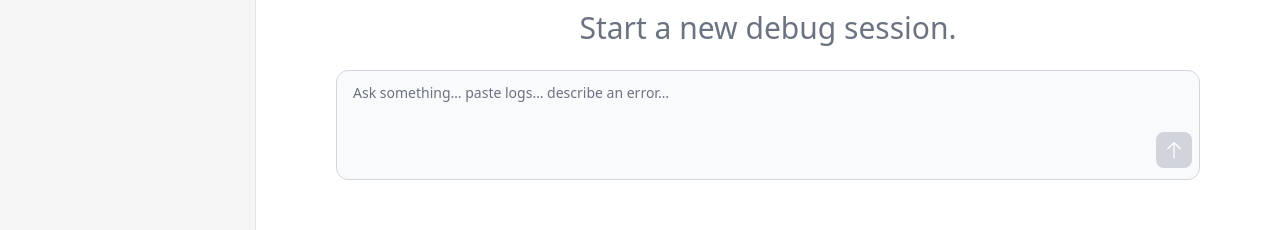
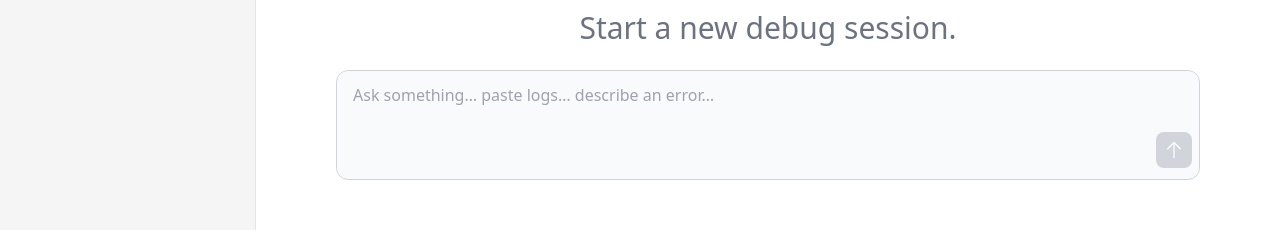
Before and after one commit to leczy642/DebugFlow, a Next.js app in the folder frontend/: page / in a window 1280 px wide. Shown: the part 302-532 px from the top of the page. Built offline with nearby package versions, Linux system fonts and the light colour scheme; no server answers.

Commit message:
update: adjusted inputBar height and size of placeholder and input text

```diff
--- a/frontend/components/chat/InputBar.tsx
+++ b/frontend/components/chat/InputBar.tsx
@@ -108,8 +108,7 @@ export default function InputBar() {
               className="w-full min-h-[110px] max-h-64 resize-none
                          border border-gray-300 rounded-xl
                          py-3 px-4 bg-gray-50
-                         focus:outline-none focus:ring-2 focus:ring-blue-500
-                         placeholder:text-gray-500 text-gray-800 text-sm"
+                         focus:outline-none focus:ring-2 focus:ring-blue-500"
               placeholder="Ask something… paste logs… describe an error…"
               value={text}
               onChange={(e) => setText(e.target.value)}
@@ -183,7 +182,7 @@ export default function InputBar() {
           <button
             onClick={handleSend}
             disabled={!text.trim()}
-            className="absolute right-2 top-1/2 -translate-y-1/2
+            className="absolute right-2 bottom-0 -translate-y-1/2
                        bg-blue-600 text-white p-2 rounded-lg
                        hover:bg-blue-700 disabled:bg-gray-300"
           >
```
